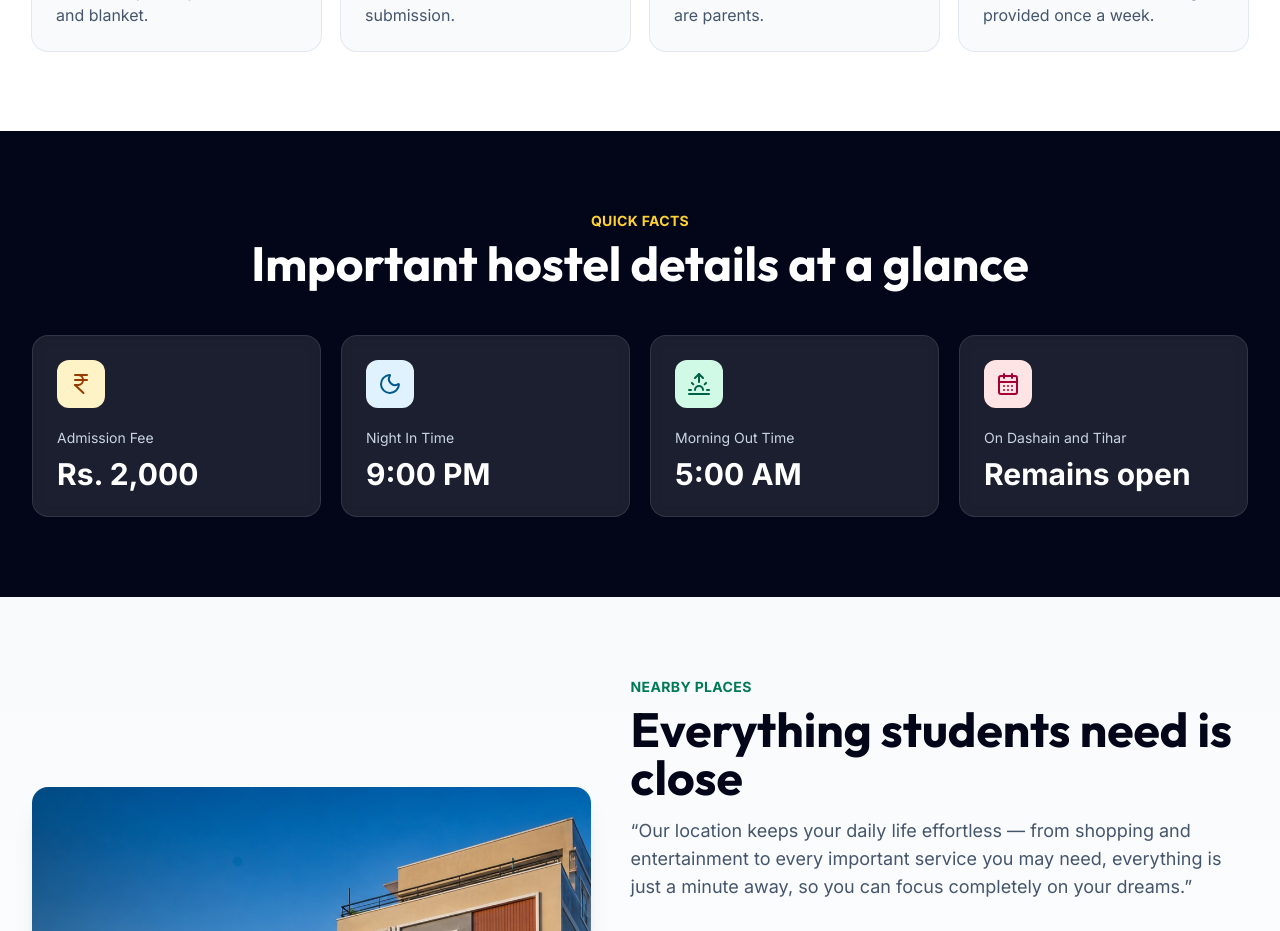
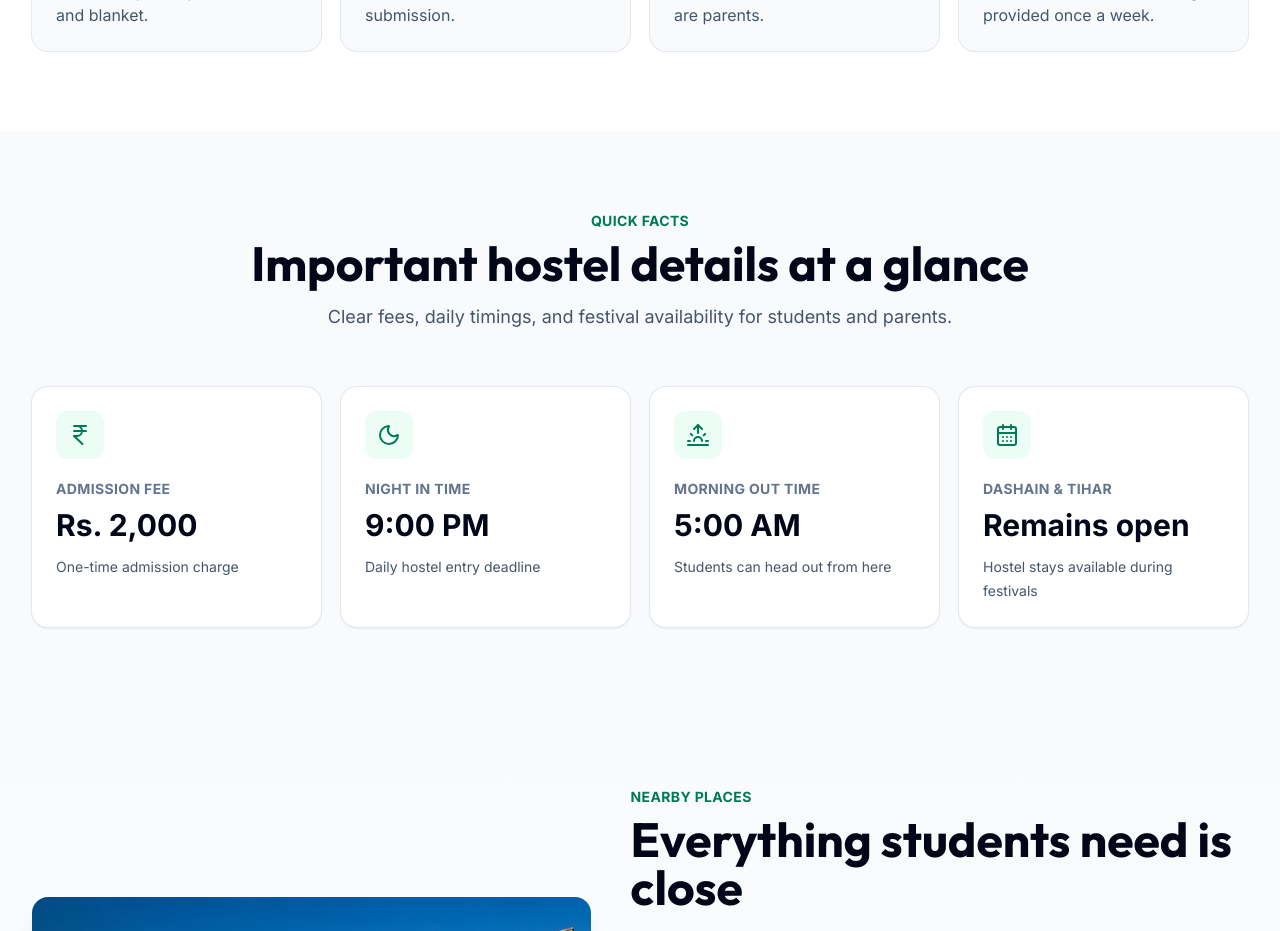
Before and after one commit to rjyadav4896-cmd/Ramro-hostel, a React (Vite) app: page / in a window 1280 px wide. Shown: the part 5080-6011 px from the top of the page. Built offline with nearby package versions, Linux system fonts and the light colour scheme.

Commit message:
changed color and description in the room section

```diff
--- a/src/worldNo1/components/StatisticsSection.tsx
+++ b/src/worldNo1/components/StatisticsSection.tsx
@@ -7,47 +7,51 @@ export default function StatisticsSection() {
       icon: IndianRupee,
       label: "Admission Fee",
       value: "Rs. 2,000",
-      tone: "bg-amber-100 text-amber-800",
+      description: "One-time admission charge",
     },
     {
       icon: MoonIcon,
       label: "Night In Time",
       value: "9:00 PM",
-      tone: "bg-sky-100 text-sky-800",
+      description: "Daily hostel entry deadline",
     },
     {
       icon: Sunrise,
       label: "Morning Out Time",
       value: "5:00 AM",
-      tone: "bg-emerald-100 text-emerald-800",
+      description: "Students can head out from here",
     },
     {
       icon: CalendarDays,
-      label: "On Dashain and Tihar",
+      label: "Dashain & Tihar",
       value: "Remains open",
-      tone: "bg-rose-100 text-rose-800",
+      description: "Hostel stays available during festivals",
     },
   ];
 
   return (
-    <section className="py-20 bg-slate-950">
+    <section className="py-20 bg-slate-50">
       <div className="max-w-7xl mx-auto px-4 sm:px-6 lg:px-8">
         <motion.div
           initial={{ opacity: 0, y: 20 }}
           whileInView={{ opacity: 1, y: 0 }}
           viewport={{ once: true }}
           transition={{ duration: 0.6 }}
-          className="text-center mb-12"
+          className="text-center mb-14"
         >
-          <p className="text-sm font-bold uppercase tracking-wide text-amber-300">
+          <p className="text-sm font-bold uppercase tracking-wide text-emerald-700">
             Quick Facts
           </p>
-          <h2 className="mt-2 text-3xl md:text-5xl font-bold text-white">
+          <h2 className="mt-2 text-3xl md:text-5xl font-bold text-slate-950">
             Important hostel details at a glance
           </h2>
+          <p className="mt-4 text-lg text-slate-600 max-w-2xl mx-auto">
+            Clear fees, daily timings, and festival availability for students
+            and parents.
+          </p>
         </motion.div>
 
-        <div className="grid sm:grid-cols-2 lg:grid-cols-4 gap-5">
+        <div className="grid gap-5 sm:grid-cols-2 lg:grid-cols-4">
           {details.map((detail, index) => {
             const Icon = detail.icon;
             return (
@@ -57,17 +61,20 @@ export default function StatisticsSection() {
                 whileInView={{ opacity: 1, y: 0 }}
                 viewport={{ once: true }}
                 transition={{ duration: 0.5, delay: index * 0.08 }}
-                className="rounded-2xl border border-white/10 bg-white/10 p-6 backdrop-blur"
+                className="group rounded-2xl bg-white p-6 shadow-sm ring-1 ring-slate-200 transition-all hover:-translate-y-1 hover:shadow-xl"
               >
-                <div
-                  className={`mb-5 inline-flex h-12 w-12 items-center justify-center rounded-xl ${detail.tone}`}
-                >
+                <div className="mb-5 flex h-12 w-12 items-center justify-center rounded-xl bg-emerald-50 text-emerald-700 transition duration-300 group-hover:bg-emerald-700 group-hover:text-white">
                   <Icon className="h-6 w-6" />
                 </div>
-                <div className="text-sm text-slate-300">{detail.label}</div>
-                <div className="mt-2 text-3xl font-black text-white">
+                <div className="text-sm font-bold uppercase tracking-wide text-slate-500">
+                  {detail.label}
+                </div>
+                <div className="mt-2 text-3xl font-black text-slate-950">
                   {detail.value}
                 </div>
+                <p className="mt-3 text-sm leading-6 text-slate-600">
+                  {detail.description}
+                </p>
               </motion.div>
             );
           })}
```
